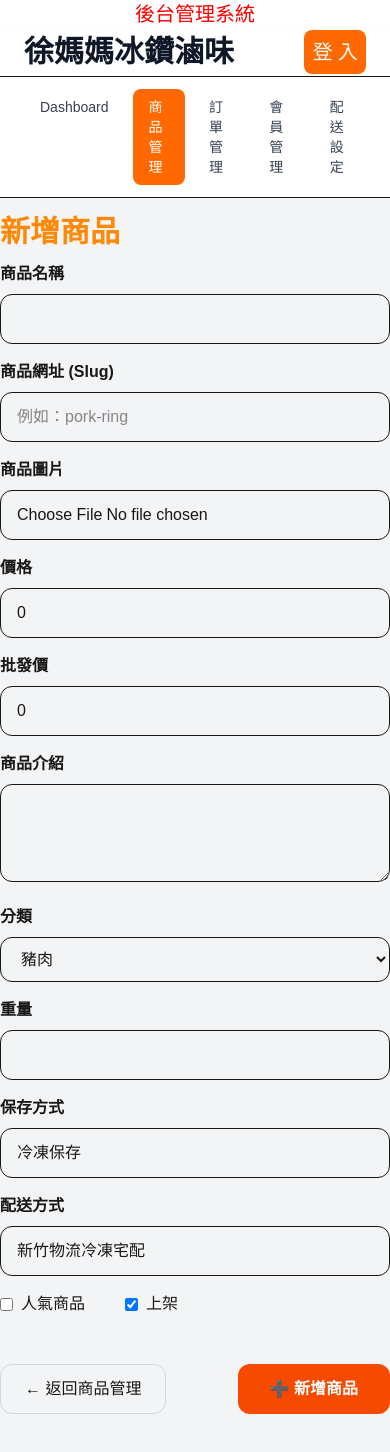
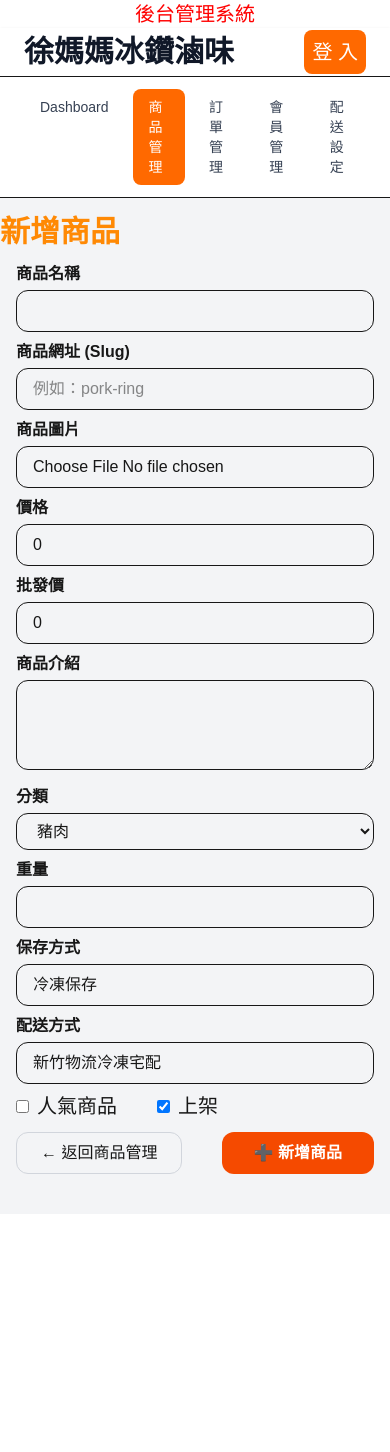
Before and after one commit to irene1728/hsumama, a Next.js app: page /admin/products/new in a window 390 px wide. After the commit the page ends 1214 px from the top, so only its background shows below. Built offline with nearby package versions, Linux system fonts and the light colour scheme; no server answers.

Commit message:
後台商品編輯頁面手機版修改

```diff
--- a/app/(admin)/admin/products/[id]/ProductForm.tsx
+++ b/app/(admin)/admin/products/[id]/ProductForm.tsx
@@ -157,21 +157,21 @@ description,
 }
 
   return (
-    <div className="max-w-3xl space-y-4">
+  <div className="max-w-3xl mx-auto px-4 md:px-0 space-y-2 md:space-y-4">
 
       <div>
-        <label className="block font-semibold mb-2">
+        <label className="block font-semibold mb-1 md:mb-2">
           商品名稱
         </label>
 
         <input
           value={name}
 onChange={(e) => setName(e.target.value)}
-          className="w-full border rounded-xl px-4 py-3"
+          className="w-full border rounded-xl px-4 py-2 md:py-3"
         />
       </div>
 <div>
-  <label className="block font-semibold mb-2">
+  <label className="block font-semibold mb-1 md:mb-2">
     商品網址 (Slug)
   </label>
 
@@ -179,12 +179,12 @@ onChange={(e) => setName(e.target.value)}
     value={slug}
     onChange={(e) => setSlug(e.target.value)}
     placeholder="例如：pork-ring"
-    className="w-full border rounded-xl px-4 py-3"
+    className="w-full border rounded-xl px-4 py-2 md:py-3"
   />
 </div>
 
 <div>
-  <label className="block font-semibold mb-2">
+  <label className="block font-semibold mb-1 md:mb-2">
     商品圖片
   </label>
 
@@ -192,7 +192,7 @@ onChange={(e) => setName(e.target.value)}
     <img
       src={imagePreview}
       alt="商品圖片"
-      className="w-48 h-48 object-cover rounded-xl border mb-4"
+      className="w-40 h-40 md:w-48 md:h-48 object-cover rounded-xl border mb-2"
     />
   )}
 
@@ -200,14 +200,14 @@ onChange={(e) => setName(e.target.value)}
   type="file"
   accept="image/*"
   onChange={handleImageChange}
-  className="w-full border rounded-xl px-4 py-3"
+  className="w-full border rounded-xl px-4 py-2 md:py-3"
 />
 </div>
 
 
 
       <div>
-        <label className="block font-semibold mb-2">
+        <label className="block font-semibold mb-1 md:mb-2">
           價格
         </label>
 
@@ -215,12 +215,12 @@ onChange={(e) => setName(e.target.value)}
           type="number"
           value={price}
 onChange={(e) => setPrice(Number(e.target.value))}
-          className="w-full border rounded-xl px-4 py-3"
+          className="w-full border rounded-xl px-4 py-2 md:py-3"
         />
       </div>
 
 <div>
-  <label className="block font-semibold mb-2">
+  <label className="block font-semibold mb-1 md:mb-2">
     批發價
   </label>
 
@@ -228,12 +228,12 @@ onChange={(e) => setPrice(Number(e.target.value))}
     type="number"
     value={wholesalePrice}
     onChange={(e) => setWholesalePrice(Number(e.target.value))}
-    className="w-full border rounded-xl px-4 py-3"
+    className="w-full border rounded-xl px-4 py-2 md:py-3"
   />
 </div>
 
       <div>
-        <label className="block font-semibold mb-2">
+        <label className="block font-semibold mb-1 md:mb-2">
           商品介紹
         </label>
 
@@ -241,19 +241,19 @@ onChange={(e) => setPrice(Number(e.target.value))}
          value={description}
 onChange={(e) => setDescription(e.target.value)}
           rows={3}
-          className="w-full border rounded-xl px-4 py-3"
+          className="w-full border rounded-xl px-4 py-2 md:py-3"
         />
       </div>
 
 <div>
-  <label className="block font-semibold mb-2">
+  <label className="block font-semibold mb-1 md:mb-2">
     分類
   </label>
 
   <select
     value={category}
 onChange={(e) => setCategory(e.target.value)}
-    className="w-full border rounded-xl px-4 py-3"
+    className="w-full border rounded-xl px-4 py-2 md:py-3"
   >
     <option value="pork">豬肉</option>
     <option value="chicken">雞肉</option>
@@ -266,42 +266,42 @@ onChange={(e) => setCategory(e.target.value)}
 </div>
 
 <div>
-  <label className="block font-semibold mb-2">
+  <label className="block font-semibold mb-1 md:mb-2">
     重量
   </label>
 
   <input
    value={weight}
 onChange={(e) => setWeight(e.target.value)}
-    className="w-full border rounded-xl px-4 py-3"
+    className="w-full border rounded-xl px-4 py-2 md:py-3"
   />
 </div>
 
 <div>
-  <label className="block font-semibold mb-2">
+  <label className="block font-semibold mb-1 md:mb-2">
     保存方式
   </label>
 
   <input
    value={storage}
 onChange={(e) => setStorage(e.target.value)}
-    className="w-full border rounded-xl px-4 py-3"
+    className="w-full border rounded-xl px-4 py-2 md:py-3"
   />
 </div>
 
 <div>
-  <label className="block font-semibold mb-2">
+  <label className="block font-semibold mb-1 md:mb-2">
     配送方式
   </label>
 
   <input
     value={delivery}
 onChange={(e) => setDelivery(e.target.value)}
-    className="w-full border rounded-xl px-4 py-3"
+    className="w-full border rounded-xl px-4 py-2 md:py-3"
   />
 </div>
 
-<div className="flex gap-10">
+<div className="flex gap-10 text-xl">
 
   <label className="flex items-center gap-2">
     <input
@@ -322,11 +322,11 @@ onChange={(e) => setDelivery(e.target.value)}
   </label>
 
 </div>
-<div className="pt-8 flex justify-between">
+<div className="pt-1 md:pt-2 flex justify-between">
 
   <Link
     href="/admin/products"
-    className="px-6 py-3 rounded-xl border border-gray-300 hover:bg-gray-100 transition"
+    className="px-6 py-2 md:py-3 rounded-xl border border-gray-300 hover:bg-gray-100 transition"
   >
     ← 返回商品管理
   </Link>
@@ -334,7 +334,7 @@ onChange={(e) => setDelivery(e.target.value)}
   <button
     onClick={saveProduct}
     disabled={loading}
-    className="bg-orange-600 hover:bg-orange-700 disabled:bg-gray-400 text-white font-bold px-8 py-3 rounded-xl transition"
+    className="bg-orange-600 hover:bg-orange-700 disabled:bg-gray-400 text-white font-bold px-8 py-2 md:py-3 rounded-xl transition"
   >
     {
   loading
--- a/app/(admin)/admin/products/[id]/page.tsx
+++ b/app/(admin)/admin/products/[id]/page.tsx
@@ -30,9 +30,9 @@ const { data: product, error } = await supabase
 }
 
   return (
-    <main className="max-w-3xl mx-auto py-3">
+    <main className="max-w-3xl mx-auto py-1">
 
-      <h1 className="text-2xl font-bold text-orange-600">
+      <h1 className="ml-1 text-2xl font-bold text-orange-600">
         編輯商品
       </h1>
 <hr></hr>
```
